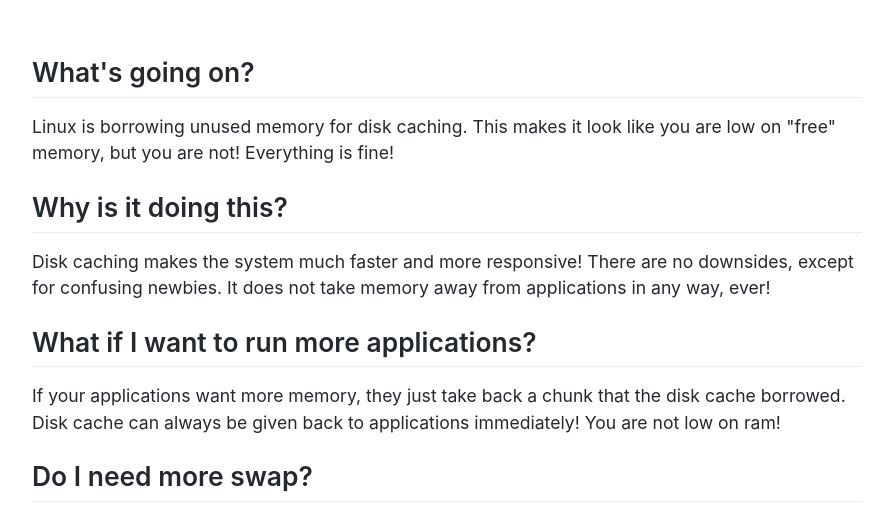
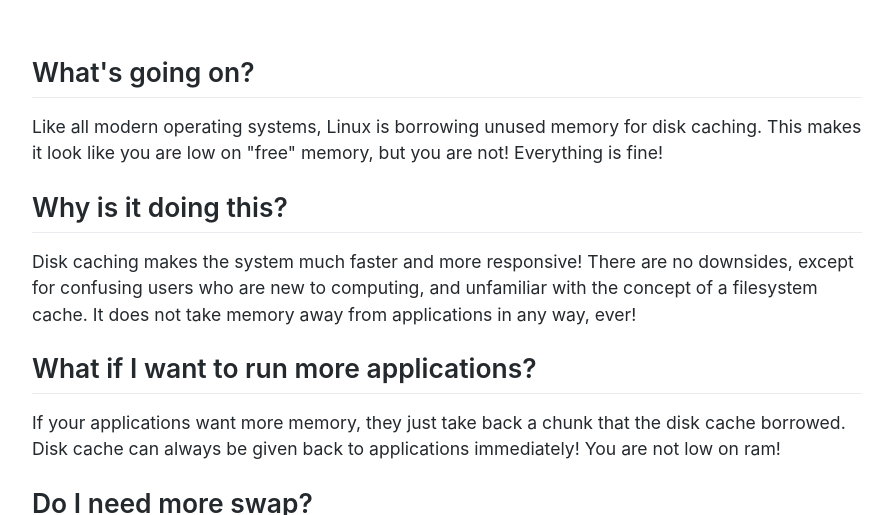
Before and after one commit to koalaman/linuxatemyram.com, a plain HTML site: page index.html in a window 1280 px wide. Shown: the part 660-1175 px from the top of the page, without its empty margins (193-1086 px from the left). Drawn offline with Linux system fonts and the light colour scheme.

Commit message:
Let's be polite to users, and avoid terms which might be interpreted as derogatory.

```diff
--- a/index.html
+++ b/index.html
@@ -38,10 +38,10 @@
       </center>
 
         <h2>What's going on?</h2>
-        <p>Linux is borrowing unused memory for disk caching. This makes it look like you are low on "free" memory, but you are not! Everything is fine!</p>
+        <p>Like all modern operating systems, Linux is borrowing unused memory for disk caching. This makes it look like you are low on "free" memory, but you are not! Everything is fine!</p>
 
         <h2>Why is it doing this?</h2>
-        <p>Disk caching makes the system much faster and more responsive! There are no downsides, except for confusing newbies. It does not take memory away from applications in any way, ever!</p>
+        <p>Disk caching makes the system much faster and more responsive! There are no downsides, except for confusing users who are new to computing, and unfamiliar with the concept of a filesystem cache. It does not take memory away from applications in any way, ever!</p>
 
         <h2>What if I want to run more applications?</h2>
         <p>If your applications want more memory, they just take back a chunk that the disk cache borrowed. Disk cache can always be given back to applications immediately! You are not low on ram!</p>
```
